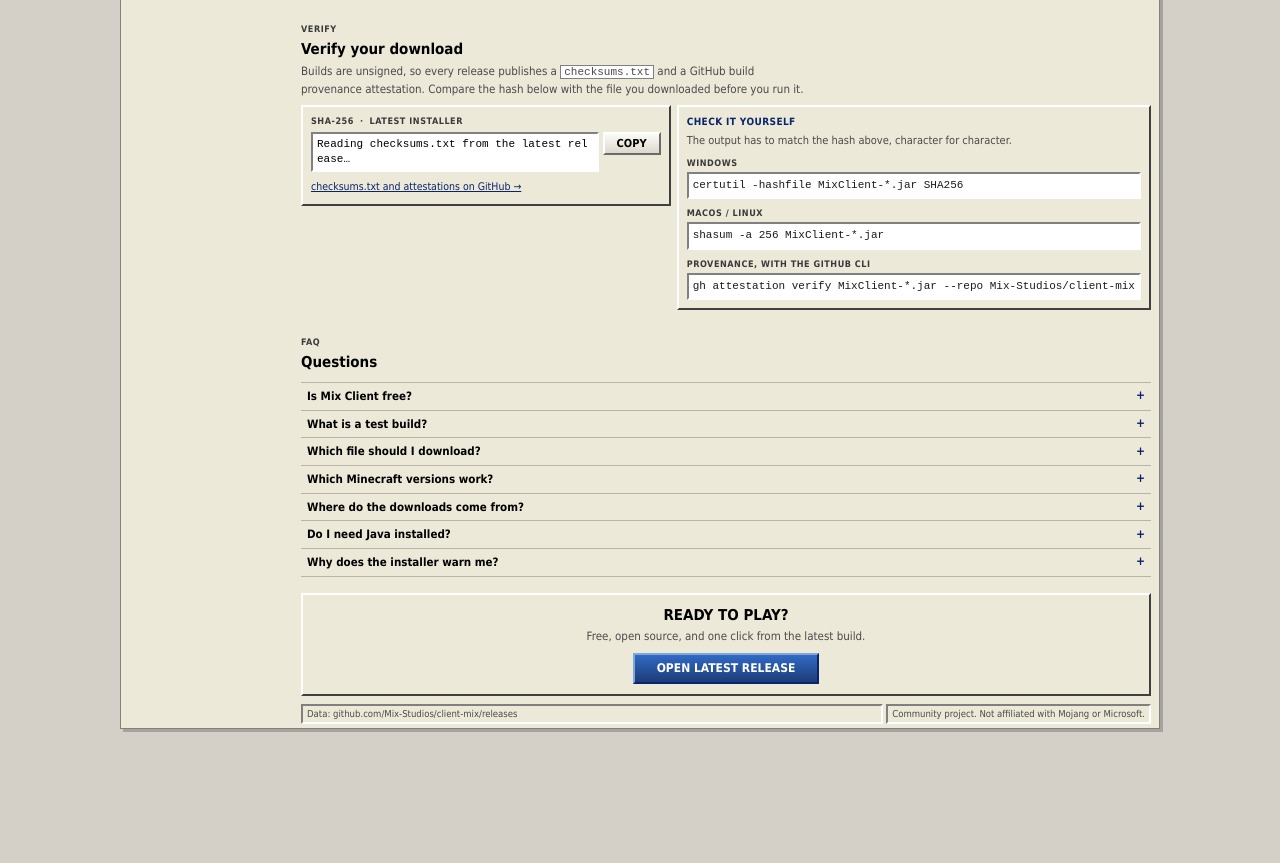
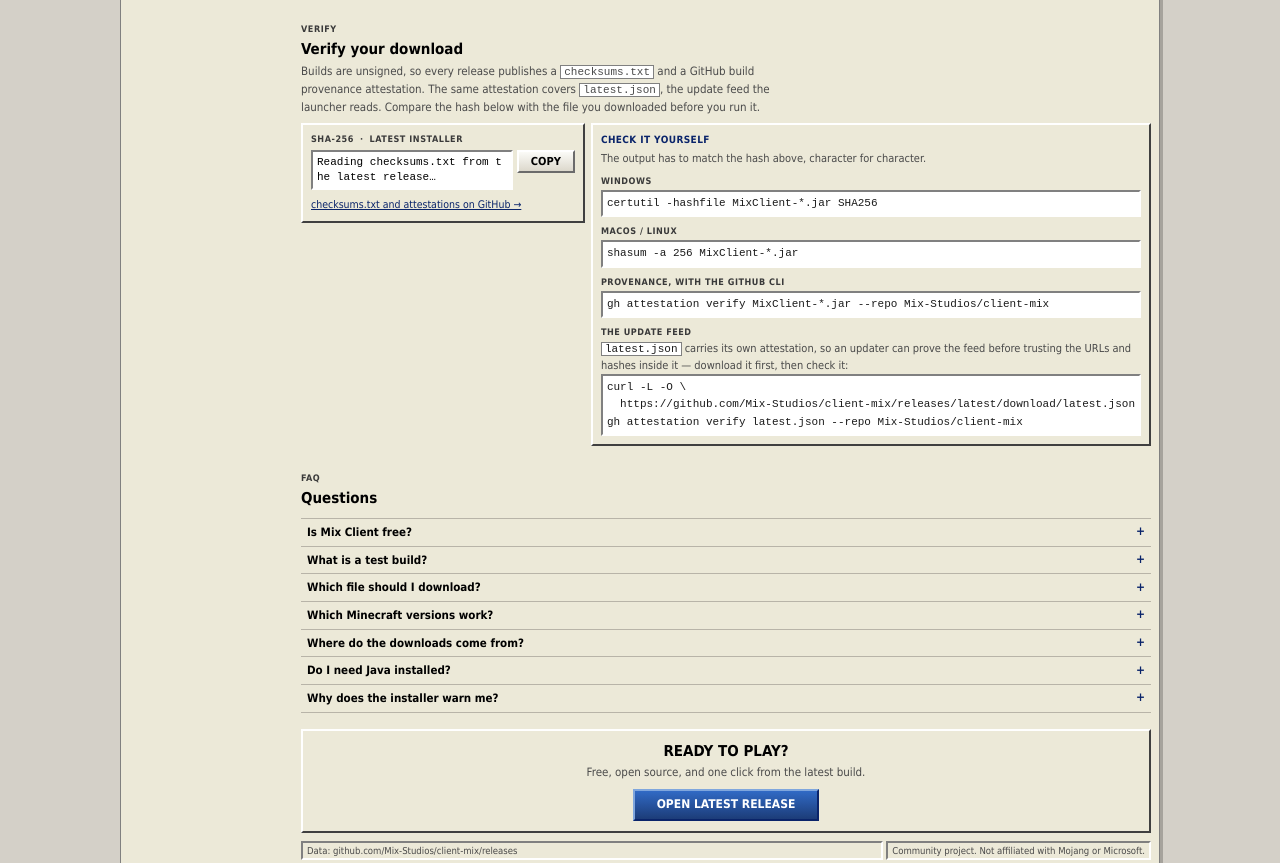
Before and after one commit to Mix-Studios/Mix-Client, a plain HTML site: page index.html in a window 1280 px wide. Shown: the part 936-1799 px from the top of the page. Before the commit the page ends 1697 px from the top, so only its background shows below. Drawn offline with Linux system fonts and the light colour scheme; no server answers.

Commit message:
Document verifying the update feed.
The verify section now shows how to download latest.json and run gh
attestation verify on it, so an updater can prove the feed before trusting the
URLs and hashes inside it.

```diff
--- a/index.html
+++ b/index.html
@@ -189,7 +189,8 @@
         <h2 class="section-title">Verify your download</h2>
         <p class="section-sub">
           Builds are unsigned, so every release publishes a <code class="inline-code">checksums.txt</code> and a
-          GitHub build provenance attestation. Compare the hash below with the file you downloaded before you run it.
+          GitHub build provenance attestation. The same attestation covers <code class="inline-code">latest.json</code>,
+          the update feed the launcher reads. Compare the hash below with the file you downloaded before you run it.
         </p>
 
         <div class="verify">
@@ -216,6 +217,14 @@
             <pre><code>shasum -a 256 <span data-sha-name>MixClient-*.jar</span></code></pre>
             <p class="verify-os">Provenance, with the GitHub CLI</p>
             <pre><code>gh attestation verify <span data-sha-name>MixClient-*.jar</span> --repo Mix-Studios/client-mix</code></pre>
+            <p class="verify-os">The update feed</p>
+            <p>
+              <code class="inline-code">latest.json</code> carries its own attestation, so an updater can prove the
+              feed before trusting the URLs and hashes inside it — download it first, then check it:
+            </p>
+            <pre><code>curl -L -O \
+  https://github.com/Mix-Studios/client-mix/releases/latest/download/latest.json
+gh attestation verify latest.json --repo Mix-Studios/client-mix</code></pre>
           </div>
         </div>
       </section>
```
